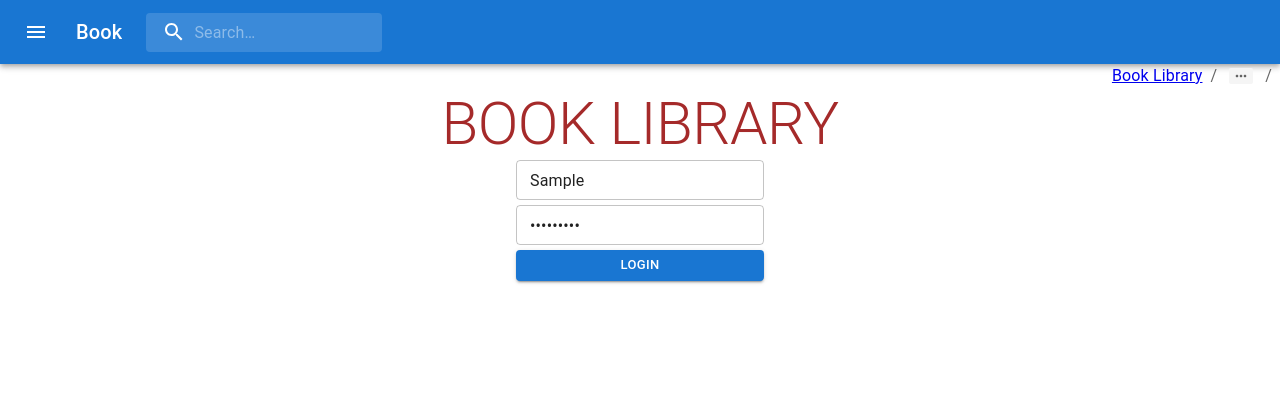
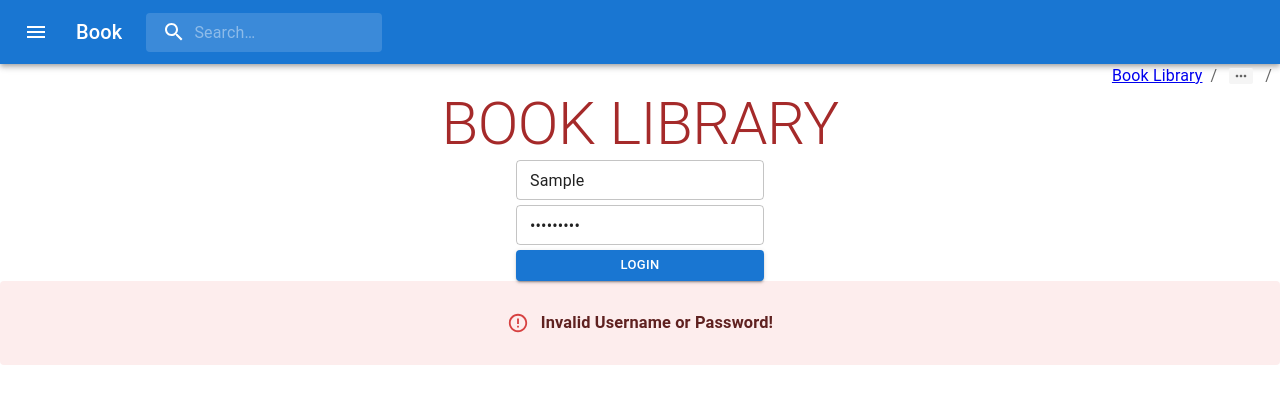
Before and after one commit to syllogism1123/Book-Library, a React (Create React App) app in the folder book-frontend/: page /login in a window 1280 px wide. Both pictures are taken after typing "Sample", "Sample123" into the empty fields and a click on the button "LOGIN". Shown: the top 404 px of the page. Built offline with nearby package versions, Linux system fonts and the light colour scheme; no server answers.

Commit message:
fix some stuff

```diff
--- a/book-frontend/src/component/LoginPage.tsx
+++ b/book-frontend/src/component/LoginPage.tsx
@@ -1,6 +1,6 @@
-import {FormEvent, useState} from "react";
+import React, {FormEvent, useState} from "react";
 import {useNavigate} from "react-router-dom";
-import {Button, FormControl, TextField} from "@mui/material";
+import {Alert, Button, FormControl, TextField} from "@mui/material";
 
 type Props = {
     onLogin: (username: string, password: string) => Promise<boolean>
@@ -10,6 +10,7 @@ export const LoginPage = (props: Props) => {
 
     const [username, setUsername] = useState<string>('');
     const [password, setPassword] = useState<string>('');
+    const [error, setError] = useState<boolean>();
     const navigate = useNavigate();
 
     function onSubmit(event: FormEvent<HTMLFormElement>) {
@@ -18,12 +19,15 @@ export const LoginPage = (props: Props) => {
             if (s) {
                 navigate("/books")
                 window.location.reload();
-            }else{console.log("invalid")}
-
+            } else {
+                setError(true);
+                console.log("invalid")
+            }
         })
     }
 
     return (
+        <div>
             <FormControl component="form" onSubmit={onSubmit}>
                 <TextField
                     name='username'
@@ -43,6 +47,11 @@ export const LoginPage = (props: Props) => {
                     onChange={(e) => setPassword(e.target.value)}/>
                 <Button variant="contained" type="submit" size="small">Login</Button>
             </FormControl>
+            {error &&
+                <Alert severity="error" className="no-book-found">
+                    <h3>Invalid Username or Password!</h3>
+                </Alert>
+            }
+        </div>
     )
-
 }
--- a/book-frontend/src/hook/useUser.ts
+++ b/book-frontend/src/hook/useUser.ts
@@ -9,7 +9,7 @@ export default function useUser() {
     const [user, setUser] = useState<User>(initial);
 
     const login = async (username: string, password: string) => {
-        return axios.post("http://localhost:8080/api/users/login", undefined, {
+        return await axios.post("http://localhost:8080/api/users/login", undefined, {
             withCredentials: true,
             headers: {
                 'Content-Type': 'application/json',
@@ -30,7 +30,7 @@ export default function useUser() {
 
     const logout = async () => {
         const authToken = localStorage.getItem('authToken');
-        return axios.post("http://localhost:8080/api/users/logout", undefined, {
+        return await axios.post("http://localhost:8080/api/users/logout", undefined, {
             headers: {
                 'Authorization': `Bearer ${authToken}`,
                 'Content-Type': 'application/json',
```
Lines whose indentation alone changed are shown as unchanged.
